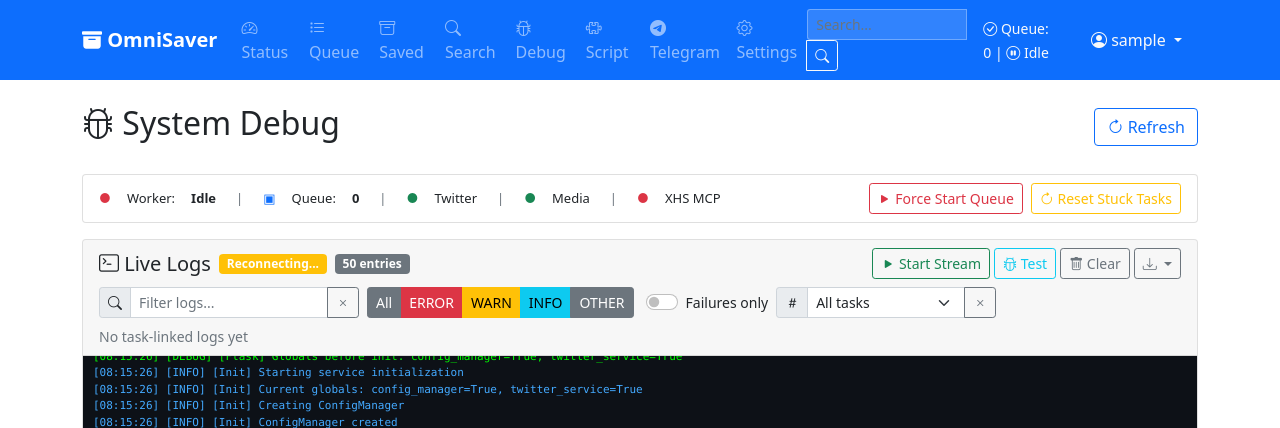
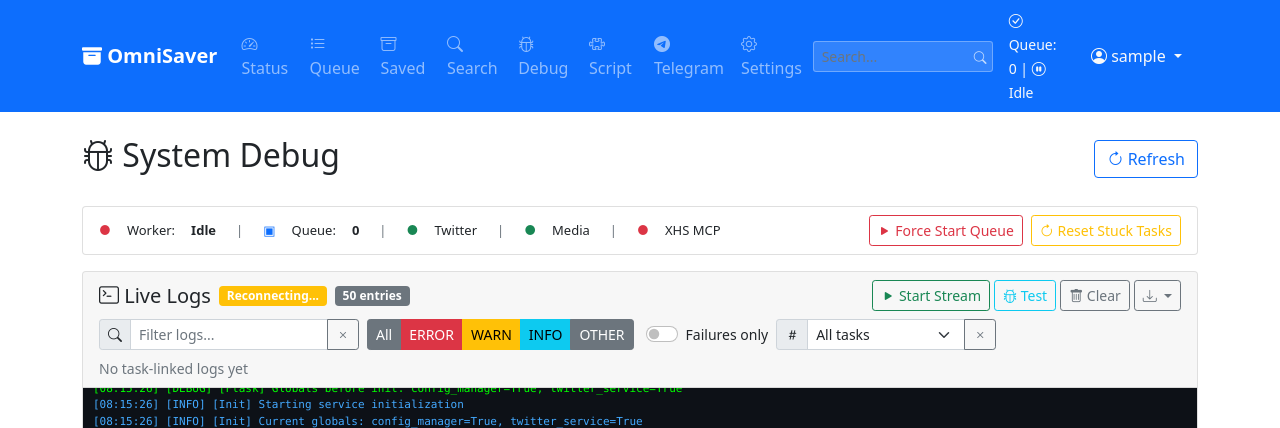
Before and after one commit to yelosheng/omnisaver, a Flask app: page /debug in a window 1280 px wide. Shown: the top 428 px of the page. Run offline with Flask 3, Linux system fonts and the light colour scheme; the visitor is signed in with stand-in values (Sample User, id 1); data that the repository does not hold is empty; some libraries are stand-ins or nearby versions.

Commit message:
fix: move search icon inside navbar search input

```diff
--- a/templates/base.html
+++ b/templates/base.html
@@ -133,16 +133,14 @@
                     </li>
                 </ul>
                 <div class="d-flex align-items-center gap-3">
-                    <form class="d-none d-lg-flex" onsubmit="navSearch(event)" style="margin:0;">
-                        <div class="input-group input-group-sm">
-                            <input type="text" id="nav-search-input" class="form-control" placeholder="Search..."
-                                   style="width:160px;background:rgba(255,255,255,0.15);border-color:rgba(255,255,255,0.3);color:#fff;"
-                                   onfocus="this.style.background='rgba(255,255,255,0.25)'"
-                                   onblur="this.style.background='rgba(255,255,255,0.15)'">
-                            <button class="btn btn-outline-light btn-sm" type="submit">
-                                <i class="bi bi-search"></i>
-                            </button>
-                        </div>
+                    <form class="d-none d-lg-flex" onsubmit="navSearch(event)" style="margin:0;position:relative;">
+                        <input type="text" id="nav-search-input" class="form-control form-control-sm" placeholder="Search..."
+                               style="width:180px;background:rgba(255,255,255,0.15);border-color:rgba(255,255,255,0.3);color:#fff;padding-right:2rem;"
+                               onfocus="this.style.background='rgba(255,255,255,0.25)'"
+                               onblur="this.style.background='rgba(255,255,255,0.15)'">
+                        <button type="submit" style="position:absolute;right:6px;top:50%;transform:translateY(-50%);background:none;border:none;padding:0;color:rgba(255,255,255,0.7);cursor:pointer;">
+                            <i class="bi bi-search" style="font-size:0.8rem;"></i>
+                        </button>
                     </form>
                     <div id="status-indicator" class="text-light">
                         <small>
```
